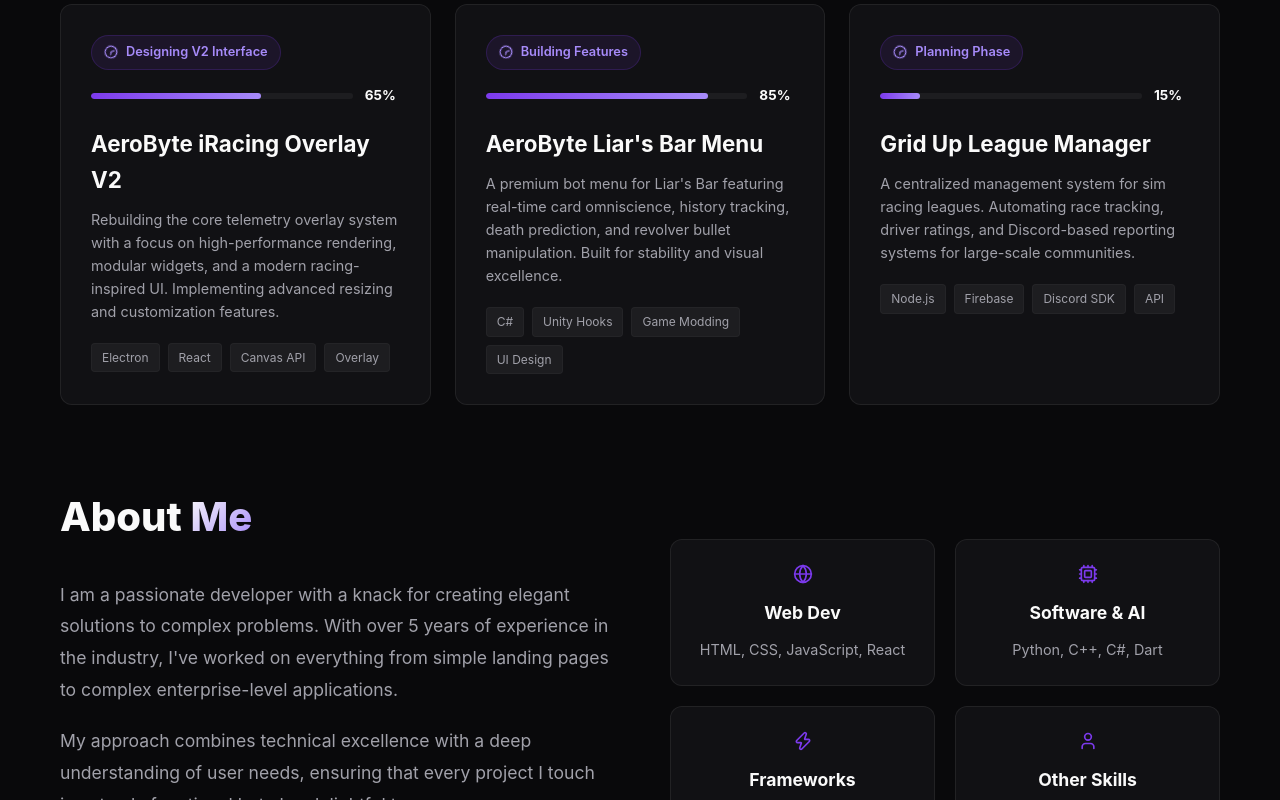
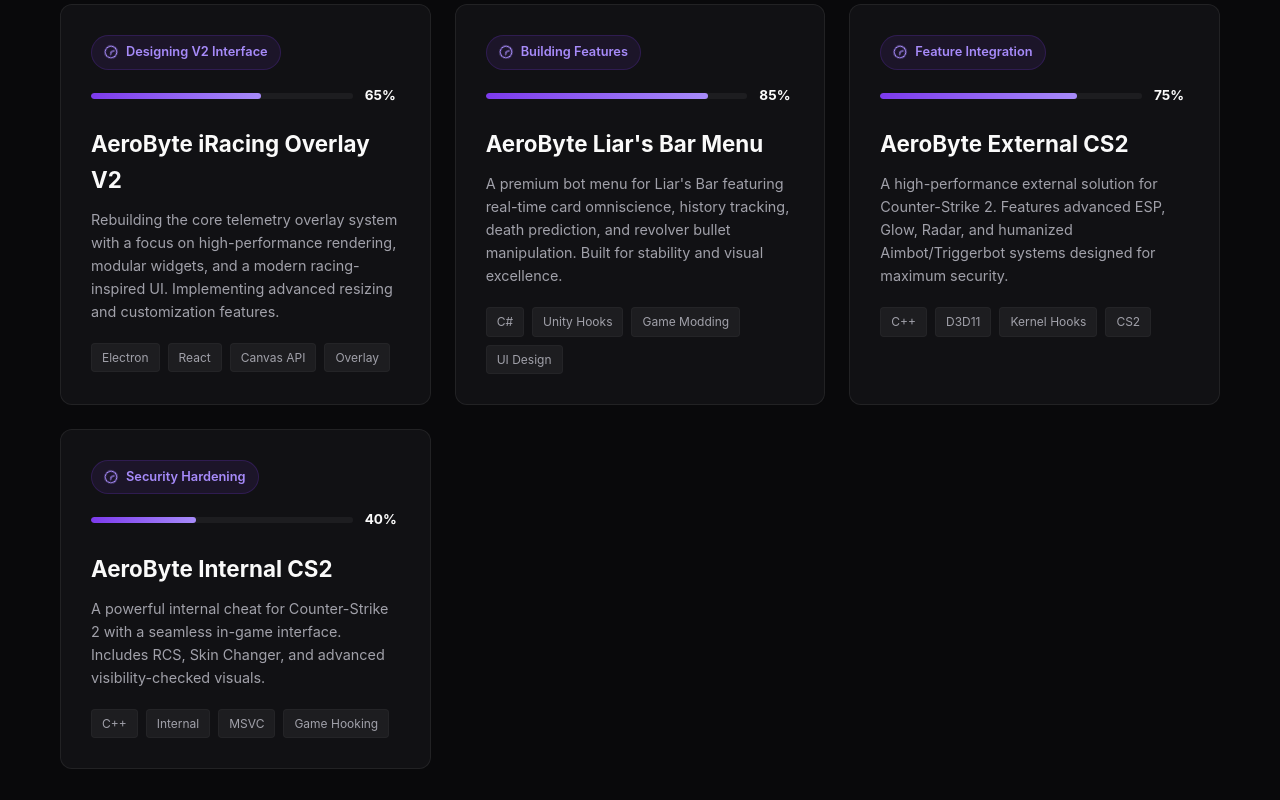
Before and after one commit to euBiZaRe/BiZaRe-Portfolio, a React (Vite) app: page /#/ in a window 1280 px wide. Shown: the part 2680-3480 px from the top of the page. Built offline with nearby package versions, Linux system fonts and the light colour scheme.

Commit message:
Updated In Progress Projects: Added CS2 External and Internal, removed Grid Up

```diff
--- a/src/data/projects.js
+++ b/src/data/projects.js
@@ -114,10 +114,18 @@
   },
   {
     id: 'ip3',
-    title: "Grid Up League Manager",
-    status: "Planning Phase",
-    progress: 15,
-    description: "A centralized management system for sim racing leagues. Automating race tracking, driver ratings, and Discord-based reporting systems for large-scale communities.",
-    tags: ["Node.js", "Firebase", "Discord SDK", "API"],
+    title: "AeroByte External CS2",
+    status: "Feature Integration",
+    progress: 75,
+    description: "A high-performance external solution for Counter-Strike 2. Features advanced ESP, Glow, Radar, and humanized Aimbot/Triggerbot systems designed for maximum security.",
+    tags: ["C++", "D3D11", "Kernel Hooks", "CS2"],
+  },
+  {
+    id: 'ip4',
+    title: "AeroByte Internal CS2",
+    status: "Security Hardening",
+    progress: 40,
+    description: "A powerful internal cheat for Counter-Strike 2 with a seamless in-game interface. Includes RCS, Skin Changer, and advanced visibility-checked visuals.",
+    tags: ["C++", "Internal", "MSVC", "Game Hooking"],
   }
 ];
```
